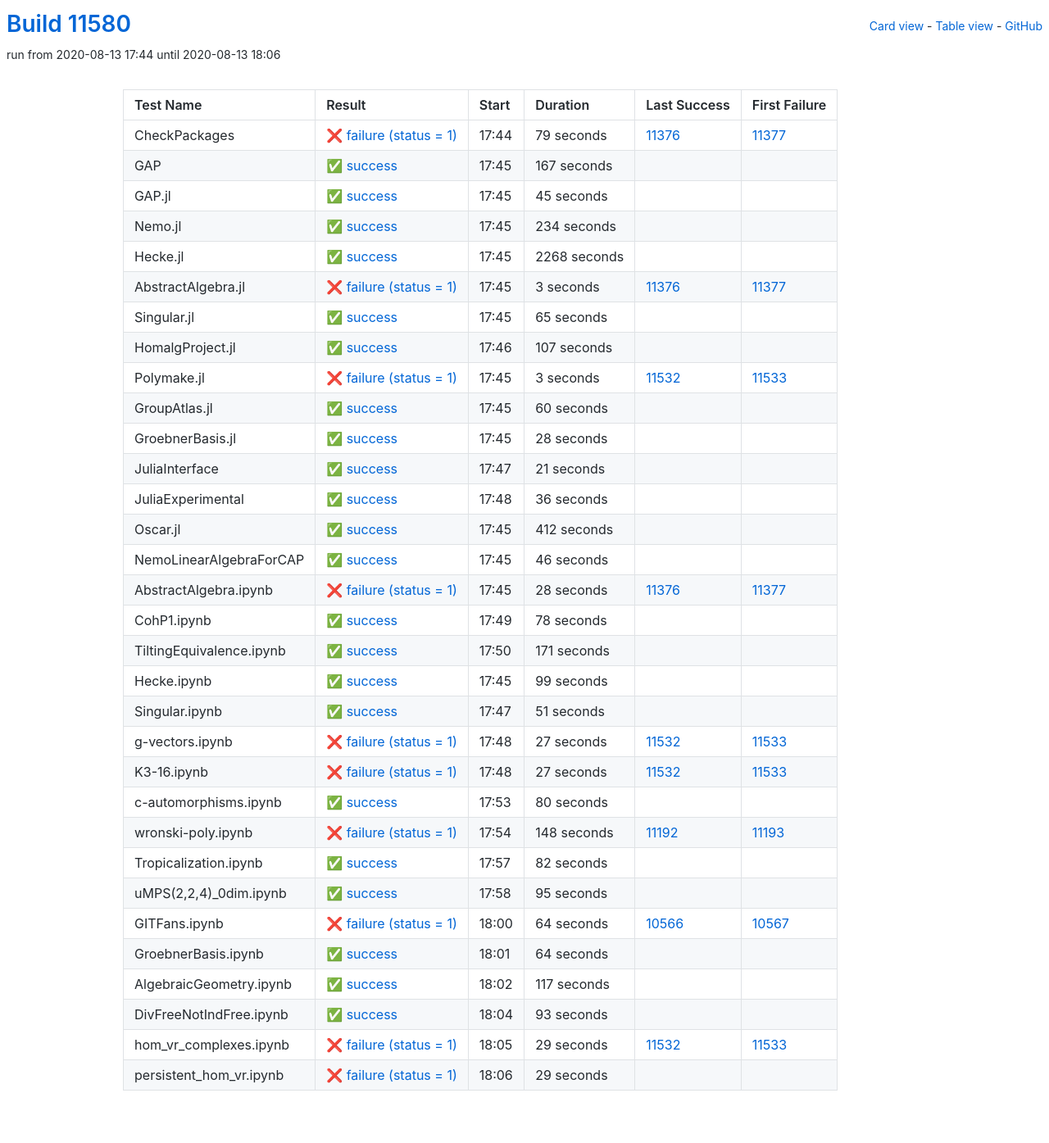
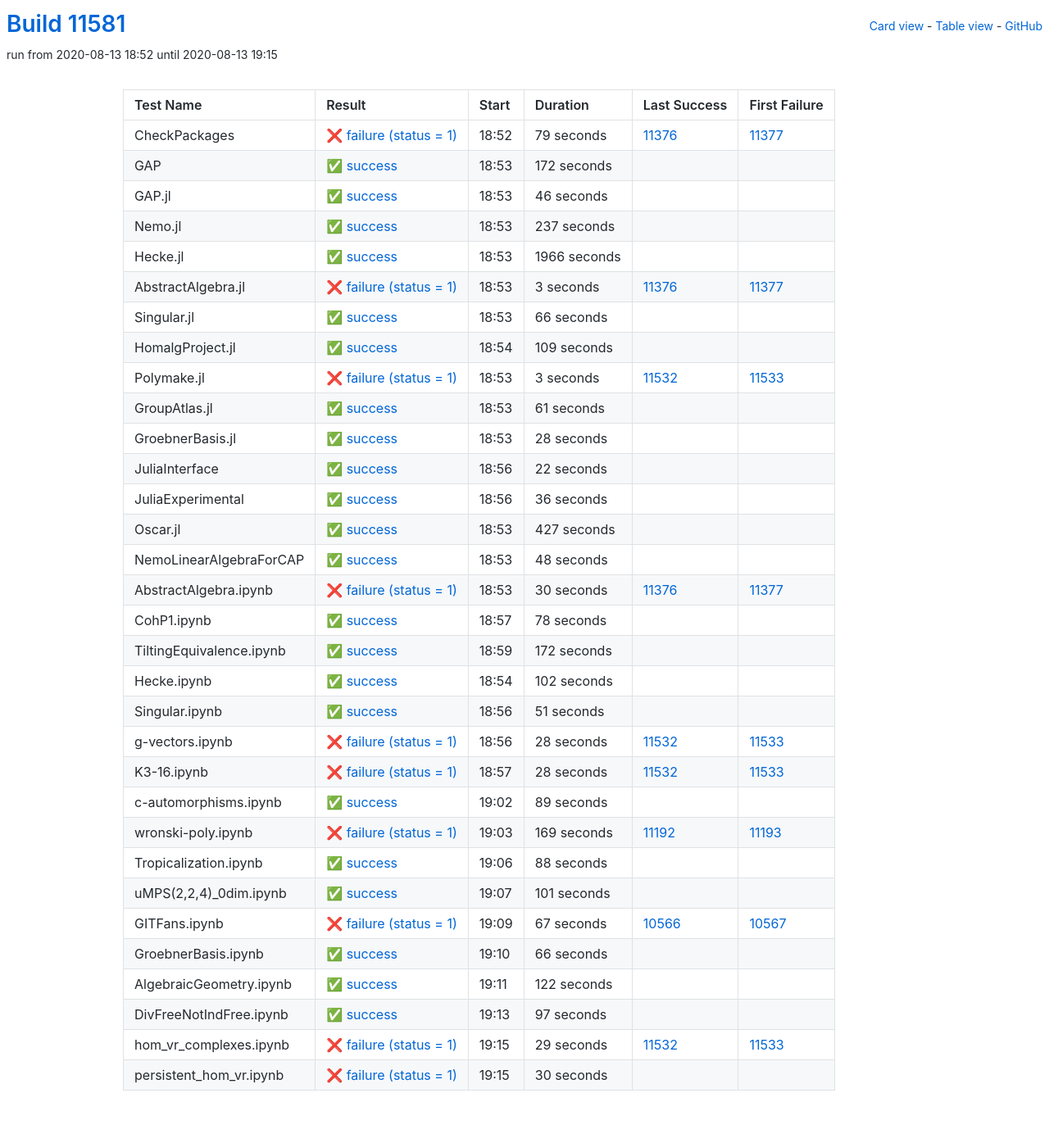
Before and after one commit to oscar-system/oscar-ci-status, a Jekyll site: the page built from table.html, in a window 1280 px wide. Shown: the whole page at 82% size. Built offline with Jekyll 4.4.1, drawn with Linux system fonts in a browser that asks for light colours.

Commit message:
Build #11581

```diff
--- a/_data/ci.yml
+++ b/_data/ci.yml
@@ -1,6 +1,6 @@
 ---
-build: 11580
-build_url: https://oscarci.mathematik.uni-kl.de/job/oscar/11580/
+build: 11581
+build_url: https://oscarci.mathematik.uni-kl.de/job/oscar/11581/
 job: oscar
 organization: oscar-system
 repo: oscar-ci-status
@@ -8,8 +8,8 @@
 tests:
 - name: CheckPackages
   id: checkpackages
-  log: https://oscarci.mathematik.uni-kl.de/job/oscar/11580/artifact/logs/build-11580/CheckPackages.log
-  start: 2020-08-13 17:44
+  log: https://oscarci.mathematik.uni-kl.de/job/oscar/11581/artifact/logs/build-11581/CheckPackages.log
+  start: 2020-08-13 18:52
   success: false
   exitcode: 1
   status: failure
@@ -20,56 +20,56 @@
   first_failure_url: https://oscarci.mathematik.uni-kl.de/job/oscar/11377/
 - name: GAP
   id: gap
-  log: https://oscarci.mathematik.uni-kl.de/job/oscar/11580/artifact/logs/build-11580/GAP.log
-  start: 2020-08-13 17:45
+  log: https://oscarci.mathematik.uni-kl.de/job/oscar/11581/artifact/logs/build-11581/GAP.log
+  start: 2020-08-13 18:53
   success: true
   exitcode: 0
   status: success
-  duration: 167
+  duration: 172
   last_success: false
   last_success_url:
   first_failure: false
   first_failure_url:
 - name: GAP.jl
   id: gap-jl
-  log: https://oscarci.mathematik.uni-kl.de/job/oscar/11580/artifact/logs/build-11580/GAP.jl.log
-  start: 2020-08-13 17:45
+  log: https://oscarci.mathematik.uni-kl.de/job/oscar/11581/artifact/logs/build-11581/GAP.jl.log
+  start: 2020-08-13 18:53
   success: true
   exitcode: 0
   status: success
-  duration: 45
+  duration: 46
   last_success: false
   last_success_url:
   first_failure: false
   first_failure_url:
 - name: Nemo.jl
   id: nemo-jl
-  log: https://oscarci.mathematik.uni-kl.de/job/oscar/11580/artifact/logs/build-11580/Nemo.jl.log
-  start: 2020-08-13 17:45
+  log: https://oscarci.mathematik.uni-kl.de/job/oscar/11581/artifact/logs/build-11581/Nemo.jl.log
+  start: 2020-08-13 18:53
   success: true
   exitcode: 0
   status: success
-  duration: 234
+  duration: 237
   last_success: false
   last_success_url:
   first_failure: false
   first_failure_url:
 - name: Hecke.jl
   id: hecke-jl
-  log: https://oscarci.mathematik.uni-kl.de/job/oscar/11580/artifact/logs/build-11580/Hecke.jl.log
-  start: 2020-08-13 17:45
+  log: https://oscarci.mathematik.uni-kl.de/job/oscar/11581/artifact/logs/build-11581/Hecke.jl.log
+  start: 2020-08-13 18:53
   success: true
   exitcode: 0
   status: success
-  duration: 2268
+  duration: 1966
   last_success: false
   last_success_url:
   first_failure: false
   first_failure_url:
 - name: AbstractAlgebra.jl
   id: abstractalgebra-jl
-  log: https://oscarci.mathematik.uni-kl.de/job/oscar/11580/artifact/logs/build-11580/AbstractAlgebra.jl.log
-  start: 2020-08-13 17:45
+  log: https://oscarci.mathematik.uni-kl.de/job/oscar/11581/artifact/logs/build-11581/AbstractAlgebra.jl.log
+  start: 2020-08-13 18:53
   success: false
   exitcode: 1
   status: failure
@@ -80,32 +80,32 @@
   first_failure_url: https://oscarci.mathematik.uni-kl.de/job/oscar/11377/
 - name: Singular.jl
   id: singular-jl
-  log: https://oscarci.mathematik.uni-kl.de/job/oscar/11580/artifact/logs/build-11580/Singular.jl.log
-  start: 2020-08-13 17:45
+  log: https://oscarci.mathematik.uni-kl.de/job/oscar/11581/artifact/logs/build-11581/Singular.jl.log
+  start: 2020-08-13 18:53
   success: true
   exitcode: 0
   status: success
-  duration: 65
+  duration: 66
   last_success: false
   last_success_url:
   first_failure: false
   first_failure_url:
 - name: HomalgProject.jl
   id: homalgproject-jl
-  log: https://oscarci.mathematik.uni-kl.de/job/oscar/11580/artifact/logs/build-11580/HomalgProject.jl.log
-  start: 2020-08-13 17:46
+  log: https://oscarci.mathematik.uni-kl.de/job/oscar/11581/artifact/logs/build-11581/HomalgProject.jl.log
+  start: 2020-08-13 18:54
   success: true
   exitcode: 0
   status: success
-  duration: 107
+  duration: 109
   last_success: false
   last_success_url:
   first_failure: false
   first_failure_url:
 - name: Polymake.jl
   id: polymake-jl
-  log: https://oscarci.mathematik.uni-kl.de/job/oscar/11580/artifact/logs/build-11580/Polymake.jl.log
-  start: 2020-08-13 17:45
+  log: https://oscarci.mathematik.uni-kl.de/job/oscar/11581/artifact/logs/build-11581/Polymake.jl.log
+  start: 2020-08-13 18:53
   success: false
   exitcode: 1
   status: failure
@@ -116,20 +116,20 @@
   first_failure_url: https://oscarci.mathematik.uni-kl.de/job/oscar/11533/
 - name: GroupAtlas.jl
   id: groupatlas-jl
-  log: https://oscarci.mathematik.uni-kl.de/job/oscar/11580/artifact/logs/build-11580/GroupAtlas.jl.log
-  start: 2020-08-13 17:45
+  log: https://oscarci.mathematik.uni-kl.de/job/oscar/11581/artifact/logs/build-11581/GroupAtlas.jl.log
+  start: 2020-08-13 18:53
   success: true
   exitcode: 0
   status: success
-  duration: 60
+  duration: 61
   last_success: false
   last_success_url:
   first_failure: false
   first_failure_url:
 - name: GroebnerBasis.jl
   id: groebnerbasis-jl
-  log: https://oscarci.mathematik.uni-kl.de/job/oscar/11580/artifact/logs/build-11580/GroebnerBasis.jl.log
-  start: 2020-08-13 17:45
+  log: https://oscarci.mathematik.uni-kl.de/job/oscar/11581/artifact/logs/build-11581/GroebnerBasis.jl.log
+  start: 2020-08-13 18:53
   success: true
   exitcode: 0
   status: success
@@ -140,20 +140,20 @@
   first_failure_url:
 - name: JuliaInterface
   id: juliainterface
-  log: https://oscarci.mathematik.uni-kl.de/job/oscar/11580/artifact/logs/build-11580/JuliaInterface.log
-  start: 2020-08-13 17:47
+  log: https://oscarci.mathematik.uni-kl.de/job/oscar/11581/artifact/logs/build-11581/JuliaInterface.log
+  start: 2020-08-13 18:56
   success: true
   exitcode: 0
   status: success
-  duration: 21
+  duration: 22
   last_success: false
   last_success_url:
   first_failure: false
   first_failure_url:
 - name: JuliaExperimental
   id: juliaexperimental
-  log: https://oscarci.mathematik.uni-kl.de/job/oscar/11580/artifact/logs/build-11580/JuliaExperimental.log
-  start: 2020-08-13 17:48
+  log: https://oscarci.mathematik.uni-kl.de/job/oscar/11581/artifact/logs/build-11581/JuliaExperimental.log
+  start: 2020-08-13 18:56
   success: true
   exitcode: 0
   status: success
@@ -164,44 +164,44 @@
   first_failure_url:
 - name: Oscar.jl
   id: oscar-jl
-  log: https://oscarci.mathematik.uni-kl.de/job/oscar/11580/artifact/logs/build-11580/Oscar.jl.log
-  start: 2020-08-13 17:45
+  log: https://oscarci.mathematik.uni-kl.de/job/oscar/11581/artifact/logs/build-11581/Oscar.jl.log
+  start: 2020-08-13 18:53
   success: true
   exitcode: 0
   status: success
-  duration: 412
+  duration: 427
   last_success: false
   last_success_url:
   first_failure: false
   first_failure_url:
 - name: NemoLinearAlgebraForCAP
   id: nemolinearalgebraforcap
-  log: https://oscarci.mathematik.uni-kl.de/job/oscar/11580/artifact/logs/build-11580/NemoLinearAlgebraForCAP.log
-  start: 2020-08-13 17:45
+  log: https://oscarci.mathematik.uni-kl.de/job/oscar/11581/artifact/logs/build-11581/NemoLinearAlgebraForCAP.log
+  start: 2020-08-13 18:53
   success: true
   exitcode: 0
   status: success
-  duration: 46
+  duration: 48
   last_success: false
   last_success_url:
   first_failure: false
   first_failure_url:
 - name: AbstractAlgebra.ipynb
   id: abstractalgebra-ipynb
-  log: https://oscarci.mathematik.uni-kl.de/job/oscar/11580/artifact/logs/build-11580/AbstractAlgebra.ipynb.log
-  start: 2020-08-13 17:45
+  log: https://oscarci.mathematik.uni-kl.de/job/oscar/11581/artifact/logs/build-11581/AbstractAlgebra.ipynb.log
+  start: 2020-08-13 18:53
   success: false
   exitcode: 1
   status: failure
-  duration: 28
+  duration: 30
   last_success: 11376
   last_success_url: https://oscarci.mathematik.uni-kl.de/job/oscar/11376/
   first_failure: 11377
   first_failure_url: https://oscarci.mathematik.uni-kl.de/job/oscar/11377/
 - name: CohP1.ipynb
   id: cohp1-ipynb
-  log: https://oscarci.mathematik.uni-kl.de/job/oscar/11580/artifact/logs/build-11580/CohP1.ipynb.log
-  start: 2020-08-13 17:49
+  log: https://oscarci.mathematik.uni-kl.de/job/oscar/11581/artifact/logs/build-11581/CohP1.ipynb.log
+  start: 2020-08-13 18:57
   success: true
   exitcode: 0
   status: success
@@ -212,32 +212,32 @@
   first_failure_url:
 - name: TiltingEquivalence.ipynb
   id: tiltingequivalence-ipynb
-  log: https://oscarci.mathematik.uni-kl.de/job/oscar/11580/artifact/logs/build-11580/TiltingEquivalence.ipynb.log
-  start: 2020-08-13 17:50
+  log: https://oscarci.mathematik.uni-kl.de/job/oscar/11581/artifact/logs/build-11581/TiltingEquivalence.ipynb.log
+  start: 2020-08-13 18:59
   success: true
   exitcode: 0
   status: success
-  duration: 171
+  duration: 172
   last_success: false
   last_success_url:
   first_failure: false
   first_failure_url:
 - name: Hecke.ipynb
   id: hecke-ipynb
-  log: https://oscarci.mathematik.uni-kl.de/job/oscar/11580/artifact/logs/build-11580/Hecke.ipynb.log
-  start: 2020-08-13 17:45
+  log: https://oscarci.mathematik.uni-kl.de/job/oscar/11581/artifact/logs/build-11581/Hecke.ipynb.log
+  start: 2020-08-13 18:54
   success: true
   exitcode: 0
   status: success
-  duration: 99
+  duration: 102
   last_success: false
   last_success_url:
   first_failure: false
   first_failure_url:
 - name: Singular.ipynb
   id: singular-ipynb
-  log: https://oscarci.mathematik.uni-kl.de/job/oscar/11580/artifact/logs/build-11580/Singular.ipynb.log
-  start: 2020-08-13 17:47
+  log: https://oscarci.mathematik.uni-kl.de/job/oscar/11581/artifact/logs/build-11581/Singular.ipynb.log
+  start: 2020-08-13 18:56
   success: true
   exitcode: 0
   status: success
@@ -248,128 +248,128 @@
   first_failure_url:
 - name: g-vectors.ipynb
   id: g-vectors-ipynb
-  log: https://oscarci.mathematik.uni-kl.de/job/oscar/11580/artifact/logs/build-11580/g-vectors.ipynb.log
-  start: 2020-08-13 17:48
+  log: https://oscarci.mathematik.uni-kl.de/job/oscar/11581/artifact/logs/build-11581/g-vectors.ipynb.log
+  start: 2020-08-13 18:56
   success: false
   exitcode: 1
   status: failure
-  duration: 27
+  duration: 28
   last_success: 11532
   last_success_url: https://oscarci.mathematik.uni-kl.de/job/oscar/11532/
   first_failure: 11533
   first_failure_url: https://oscarci.mathematik.uni-kl.de/job/oscar/11533/
 - name: K3-16.ipynb
   id: k3-16-ipynb
-  log: https://oscarci.mathematik.uni-kl.de/job/oscar/11580/artifact/logs/build-11580/K3-16.ipynb.log
-  start: 2020-08-13 17:48
+  log: https://oscarci.mathematik.uni-kl.de/job/oscar/11581/artifact/logs/build-11581/K3-16.ipynb.log
+  start: 2020-08-13 18:57
   success: false
   exitcode: 1
   status: failure
-  duration: 27
+  duration: 28
   last_success: 11532
   last_success_url: https://oscarci.mathematik.uni-kl.de/job/oscar/11532/
   first_failure: 11533
   first_failure_url: https://oscarci.mathematik.uni-kl.de/job/oscar/11533/
 - name: c-automorphisms.ipynb
   id: c-automorphisms-ipynb
-  log: https://oscarci.mathematik.uni-kl.de/job/oscar/11580/artifact/logs/build-11580/c-automorphisms.ipynb.log
-  start: 2020-08-13 17:53
+  log: https://oscarci.mathematik.uni-kl.de/job/oscar/11581/artifact/logs/build-11581/c-automorphisms.ipynb.log
+  start: 2020-08-13 19:02
   success: true
   exitcode: 0
   status: success
-  duration: 80
+  duration: 89
   last_success: false
   last_success_url:
   first_failure: false
   first_failure_url:
 - name: wronski-poly.ipynb
   id: wronski-poly-ipynb
-  log: https://oscarci.mathematik.uni-kl.de/job/oscar/11580/artifact/logs/build-11580/wronski-poly.ipynb.log
-  start: 2020-08-13 17:54
+  log: https://oscarci.mathematik.uni-kl.de/job/oscar/11581/artifact/logs/build-11581/wronski-poly.ipynb.log
+  start: 2020-08-13 19:03
   success: false
   exitcode: 1
   status: failure
-  duration: 148
+  duration: 169
   last_success: 11192
   last_success_url: https://oscarci.mathematik.uni-kl.de/job/oscar/11192/
   first_failure: 11193
   first_failure_url: https://oscarci.mathematik.uni-kl.de/job/oscar/11193/
 - name: Tropicalization.ipynb
   id: tropicalization-ipynb
-  log: https://oscarci.mathematik.uni-kl.de/job/oscar/11580/artifact/logs/build-11580/Tropicalization.ipynb.log
-  start: 2020-08-13 17:57
+  log: https://oscarci.mathematik.uni-kl.de/job/oscar/11581/artifact/logs/build-11581/Tropicalization.ipynb.log
+  start: 2020-08-13 19:06
   success: true
   exitcode: 0
   status: success
-  duration: 82
+  duration: 88
   last_success: false
   last_success_url:
   first_failure: false
   first_failure_url:
 - name: uMPS(2,2,4)_0dim.ipynb
   id: umps-2-2-4-0dim-ipynb
-  log: https://oscarci.mathematik.uni-kl.de/job/oscar/11580/artifact/logs/build-11580/uMPS-2-2-4-_0dim.ipynb.log
-  start: 2020-08-13 17:58
+  log: https://oscarci.mathematik.uni-kl.de/job/oscar/11581/artifact/logs/build-11581/uMPS-2-2-4-_0dim.ipynb.log
+  start: 2020-08-13 19:07
   success: true
   exitcode: 0
   status: success
-  duration: 95
+  duration: 101
   last_success: false
   last_success_url:
   first_failure: false
   first_failure_url:
 - name: GITFans.ipynb
   id: gitfans-ipynb
-  log: https://oscarci.mathematik.uni-kl.de/job/oscar/11580/artifact/logs/build-11580/GITFans.ipynb.log
-  start: 2020-08-13 18:00
+  log: https://oscarci.mathematik.uni-kl.de/job/oscar/11581/artifact/logs/build-11581/GITFans.ipynb.log
+  start: 2020-08-13 19:09
   success: false
   exitcode: 1
   status: failure
-  duration: 64
+  duration: 67
   last_success: 10566
   last_success_url: https://oscarci.mathematik.uni-kl.de/job/oscar/10566/
   first_failure: 10567
   first_failure_url: https://oscarci.mathematik.uni-kl.de/job/oscar/10567/
 - name: GroebnerBasis.ipynb
   id: groebnerbasis-ipynb
-  log: https://oscarci.mathematik.uni-kl.de/job/oscar/11580/artifact/logs/build-11580/GroebnerBasis.ipynb.log
-  start: 2020-08-13 18:01
+  log: https://oscarci.mathematik.uni-kl.de/job/oscar/11581/artifact/logs/build-11581/GroebnerBasis.ipynb.log
+  start: 2020-08-13 19:10
   success: true
   exitcode: 0
   status: success
-  duration: 64
+  duration: 66
   last_success: false
   last_success_url:
   first_failure: false
   first_failure_url:
 - name: AlgebraicGeometry.ipynb
   id: algebraicgeometry-ipynb
-  log: https://oscarci.mathematik.uni-kl.de/job/oscar/11580/artifact/logs/build-11580/AlgebraicGeometry.ipynb.log
-  start: 2020-08-13 18:02
+  log: https://oscarci.mathematik.uni-kl.de/job/oscar/11581/artifact/logs/build-11581/AlgebraicGeometry.ipynb.log
+  start: 2020-08-13 19:11
   success: true
   exitcode: 0
   status: success
-  duration: 117
+  duration: 122
   last_success: false
   last_success_url:
   first_failure: false
   first_failure_url:
 - name: DivFreeNotIndFree.ipynb
   id: divfreenotindfree-ipynb
-  log: https://oscarci.mathematik.uni-kl.de/job/oscar/11580/artifact/logs/build-11580/DivFreeNotIndFree.ipynb.log
-  start: 2020-08-13 18:04
+  log: https://oscarci.mathematik.uni-kl.de/job/oscar/11581/artifact/logs/build-11581/DivFreeNotIndFree.ipynb.log
+  start: 2020-08-13 19:13
   success: true
   exitcode: 0
   status: success
-  duration: 93
+  duration: 97
   last_success: false
   last_success_url:
   first_failure: false
   first_failure_url:
 - name: hom_vr_complexes.ipynb
   id: hom-vr-complexes-ipynb
-  log: https://oscarci.mathematik.uni-kl.de/job/oscar/11580/artifact/logs/build-11580/hom_vr_complexes.ipynb.log
-  start: 2020-08-13 18:05
+  log: https://oscarci.mathematik.uni-kl.de/job/oscar/11581/artifact/logs/build-11581/hom_vr_complexes.ipynb.log
+  start: 2020-08-13 19:15
   success: false
   exitcode: 1
   status: failure
@@ -380,12 +380,12 @@
   first_failure_url: https://oscarci.mathematik.uni-kl.de/job/oscar/11533/
 - name: persistent_hom_vr.ipynb
   id: persistent-hom-vr-ipynb
-  log: https://oscarci.mathematik.uni-kl.de/job/oscar/11580/artifact/logs/build-11580/persistent_hom_vr.ipynb.log
-  start: 2020-08-13 18:06
+  log: https://oscarci.mathematik.uni-kl.de/job/oscar/11581/artifact/logs/build-11581/persistent_hom_vr.ipynb.log
+  start: 2020-08-13 19:15
   success: false
   exitcode: 1
   status: failure
-  duration: 29
+  duration: 30
   last_success: false
   last_success_url:
   first_failure: false
```
Also changed, not shown: README.md.
